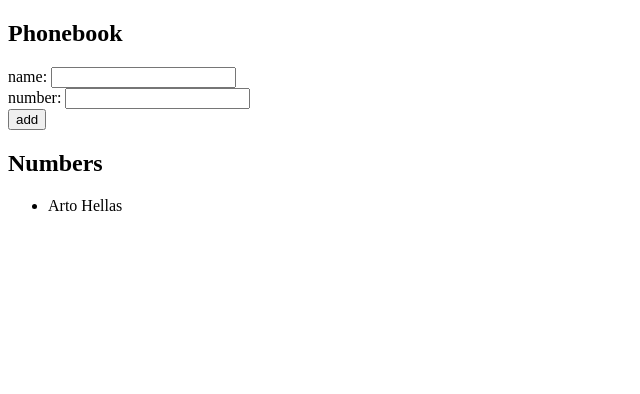
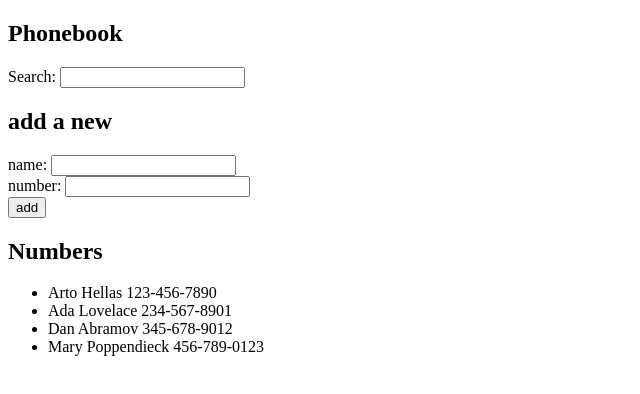
Before and after one commit to jesusbloise/Parte-1-Fullstackopen-, a React (Vite) app: page / in a window 1280 px wide. Shown: the top 394 px of the page, without its empty margins (0-640 px from the left). Built offline with nearby package versions, Linux system fonts and the light colour scheme.

Commit message:
ejercicio 2.9 creando el filtro que funciona con mayusculas y minusculas

```diff
--- a/src/App.jsx
+++ b/src/App.jsx
@@ -1,9 +1,15 @@
 import { useState } from 'react';
 
 const App = () => {
-  const [persons, setPersons] = useState([{ name: 'Arto Hellas' }]);
+  const [persons, setPersons] = useState([
+    { name: 'Arto Hellas', number: '123-456-7890' },
+    { name: 'Ada Lovelace', number: '234-567-8901' },
+    { name: 'Dan Abramov', number: '345-678-9012' },
+    { name: 'Mary Poppendieck', number: '456-789-0123' }
+  ]);
   const [newName, setNewName] = useState('');
   const [newNumber, setNewNumber] = useState('');
+  const [searchTerm, setSearchTerm] = useState('');
 
   const handleNameChange = (event) => {
     setNewName(event.target.value);
@@ -11,9 +17,12 @@ const App = () => {
   const handleNumberChange = (event) => {
     setNewNumber(event.target.value);
   };
+  const handleSearchChange = (event) => {
+    setSearchTerm(event.target.value);
+  };
   const addPerson = (event) => {
     event.preventDefault();
-    if (persons.some(person => person.name === newName)) {
+    if (persons.some(person => person.name.toLowerCase() === newName.toLocaleLowerCase())) {
       alert(`${newName} is already added to phonebook`);
       return;
     }
@@ -22,16 +31,22 @@ const App = () => {
     setNewName('');
     setNewNumber('');
   };
-
+  const filteredPersons = persons.filter(person =>
+    person.name.toLowerCase().includes(searchTerm.toLowerCase())
+  );
   return (
     <div>
       <h2>Phonebook</h2>
+      <div>
+        Search: <input value={searchTerm} onChange={handleSearchChange} />
+      </div>
+      <h2>add a new</h2>
       <form onSubmit={addPerson}>
         <div>
           name: <input value={newName} onChange={handleNameChange} />
         </div>
         <div>
-          number: <input value={newNumber} onChange={handleNumberChange}/>
+          number: <input value={newNumber} onChange={handleNumberChange} />
         </div>
         <div>
           <button type="submit">add</button>
@@ -39,12 +54,11 @@ const App = () => {
       </form>
       <h2>Numbers</h2>
       <ul>
-        {persons.map(person => (
+        {filteredPersons.map(person => (
           <li key={person.name}>{person.name} {person.number}</li>
         ))}
       </ul>
     </div>
   );
 };
-
 export default App;
```
